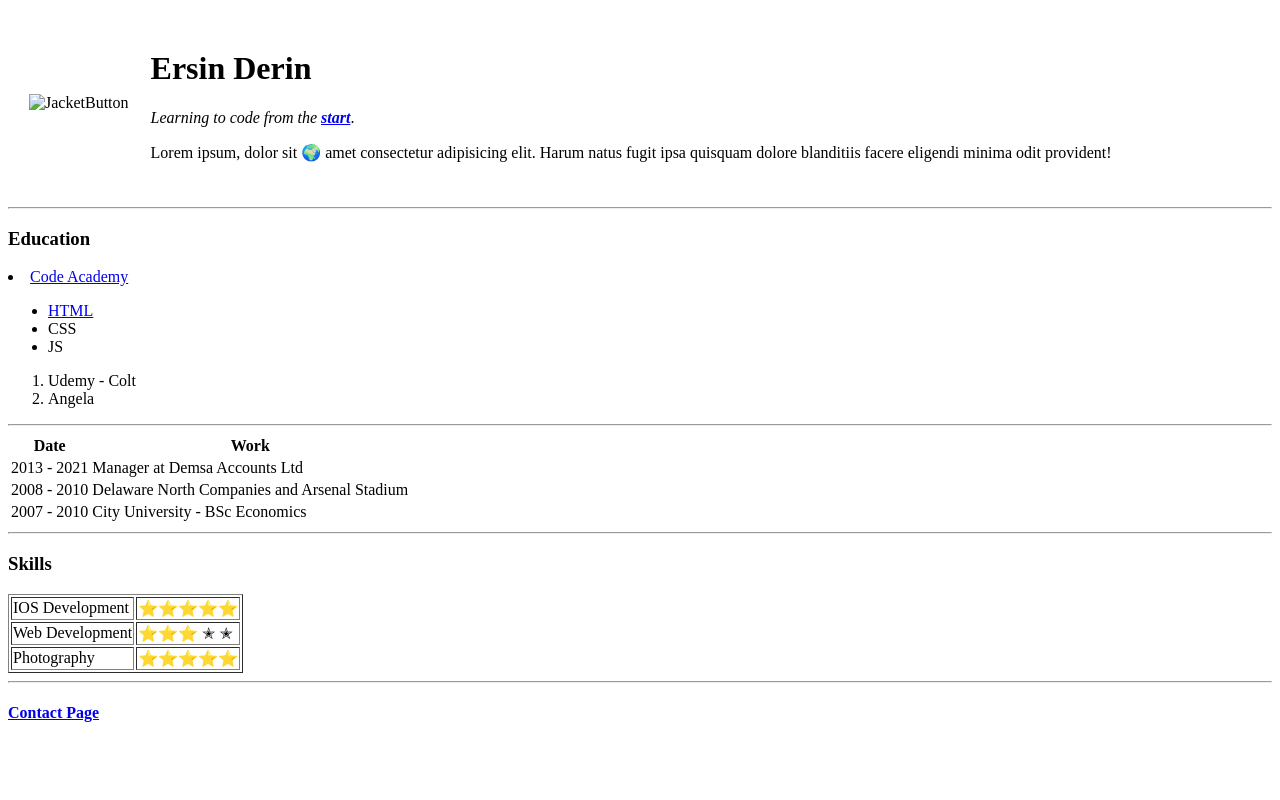
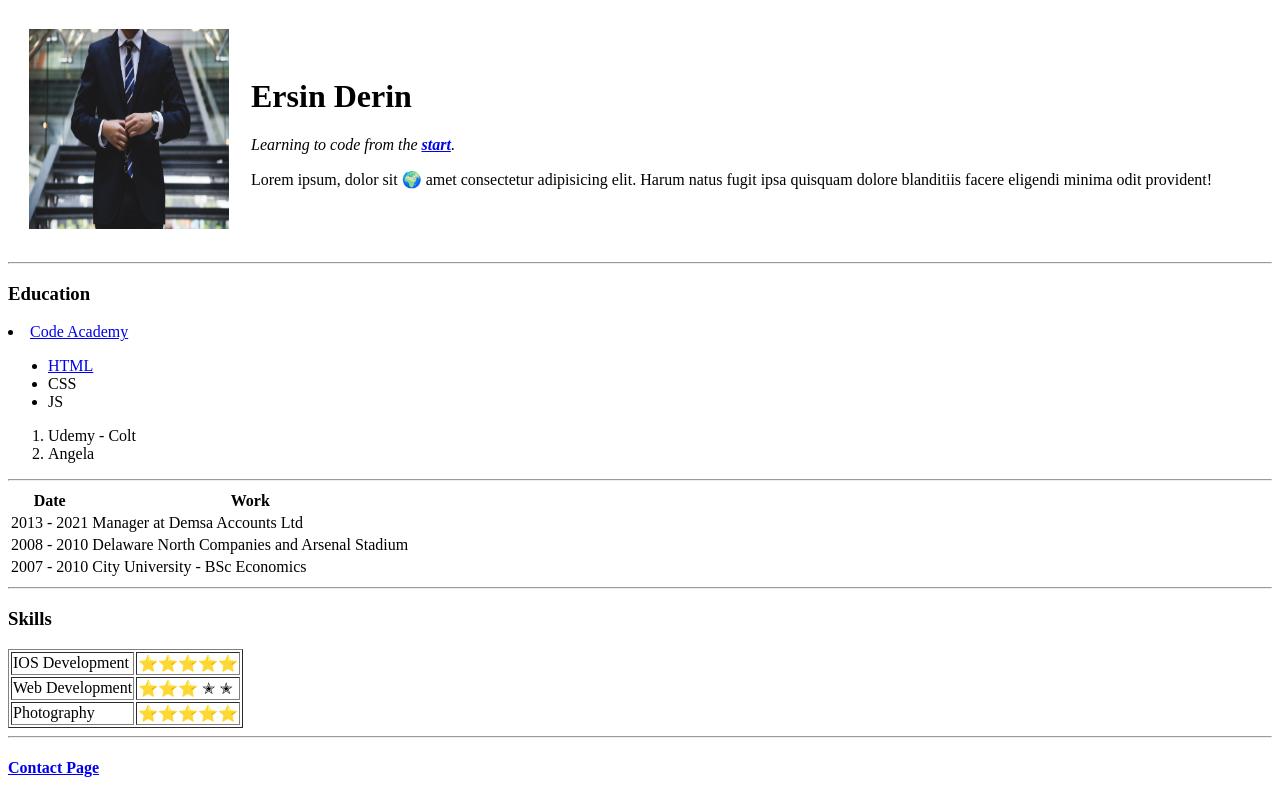
Before and after one commit to ErsinD88/CV, a plain HTML site: page index.html in a window 1280 px wide. Drawn offline with Linux system fonts and the light colour scheme.

Commit message:
Update index.html
Edited location of Picture

```diff
--- a/index.html
+++ b/index.html
@@ -12,7 +12,7 @@
 <body>
 	<table cellspacing="20">
 		<tr>
-			<td><img src="/Ersin Derin/Jacketbutton.jpg" alt="JacketButton" width="200px" height="200px"></td>
+			<td><img src="Jacketbutton.jpg" alt="JacketButton" width="200px" height="200px"></td>
 			<td>
 				<h1>Ersin Derin</h1>
 
```
